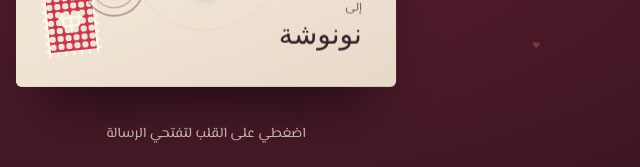
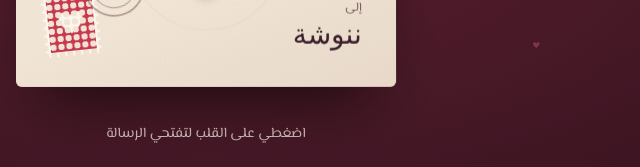
Before and after one commit to rasaelstudio/rasaelstudio.github.io, a plain HTML site: page nonosha-1120/index.html in a window 1280 px wide. Shown: the part 445-612 px from the top of the page, 434-1074 px from the left. Drawn offline with nearby package versions, Linux system fonts and the light colour scheme; a web font is replaced by a local one.

Commit message:
nonosha-1120: her name is ننوشة
Co-Authored-By: Claude Opus 5.5 <noreply@anthropic.com>

```diff
--- a/nonosha-1120/index.html
+++ b/nonosha-1120/index.html
@@ -399,9 +399,9 @@
    EDIT THIS PER CLIENT — everything on the page comes from here
    ============================================================ */
 const LETTER = {
-  to: 'نونوشة',
+  to: 'ننوشة',
   from: 'عامر',
-  greeting: 'نونوشة،',
+  greeting: 'ننوشة،',
   letterDate: '',
   body: [
     'بعرف إني غلطت… وبعرف إن كلمة «آسف» لحالها ما بتكفي، بس ما لقيت أصدق منها لبلّش فيها.',
@@ -409,7 +409,7 @@ const LETTER = {
     'اشتقت لعيونك الخضر اللي بضيع فيهن، ولضحكتك الحلوة اللي بتنسّيني الدني، ولصوتك الناعم اللي ما في أحلى منو.',
     'وحتى نكدك اشتقتلو… والله نكدك حلو، وأنا ما بدي غيرو.',
     'وبعرف إنها سنة بكالوريا وراسك مليان… وما بدي كون همّ زيادة عليكي، بدي كون الكتف اللي بتسندي راسك عليه، وأول واحد بيفرحلك بنجاحك.',
-    'سامحيني يا نونوشة… رجعيلي، والباقي عليّي.'
+    'سامحيني يا ننوشة… رجعيلي، والباقي عليّي.'
   ],
   signoff: 'اللي قلبو لسا عندك،',
   poem: 'وعينُ الرضا عن كلِّ عيبٍ كليلةٌ، ولكنَّ عينَ السُّخطِ تُبدي المساويا',
```
